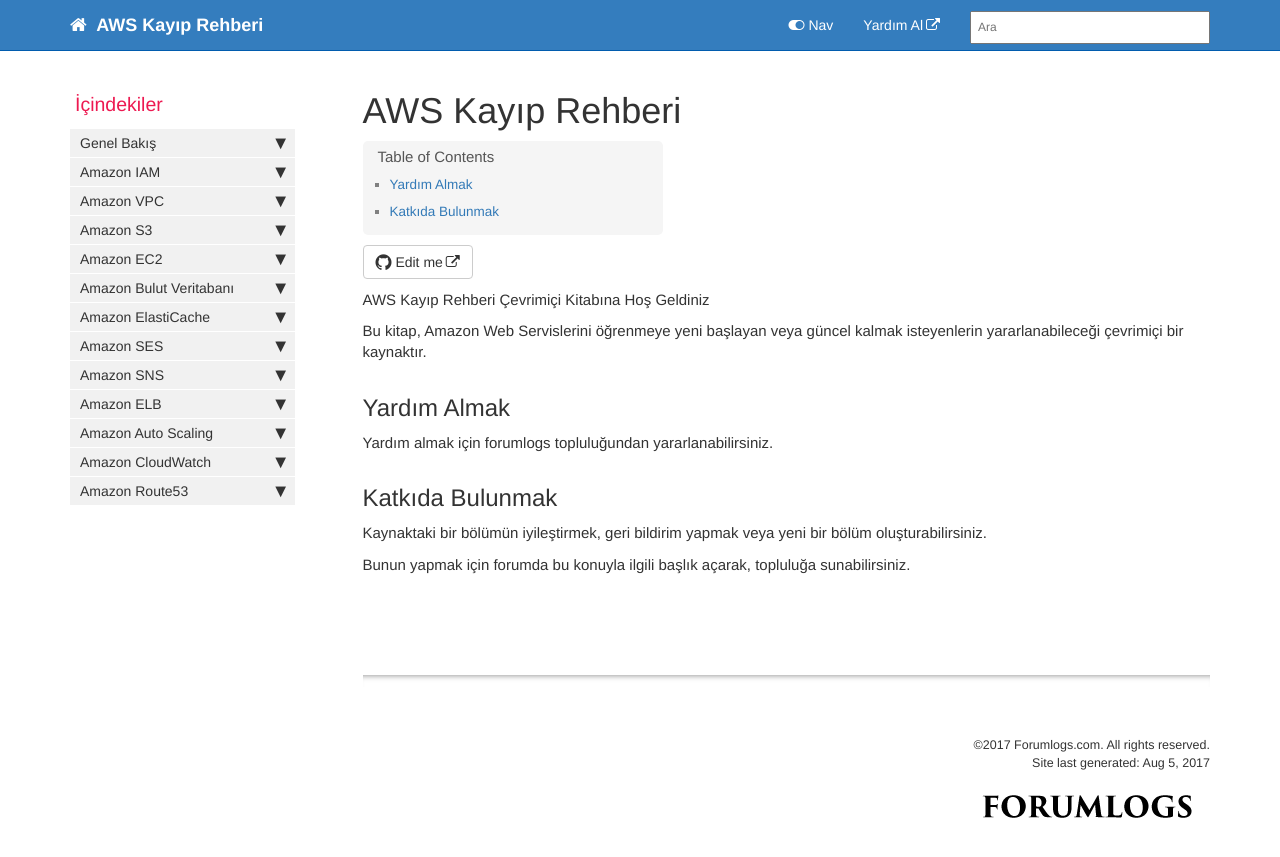
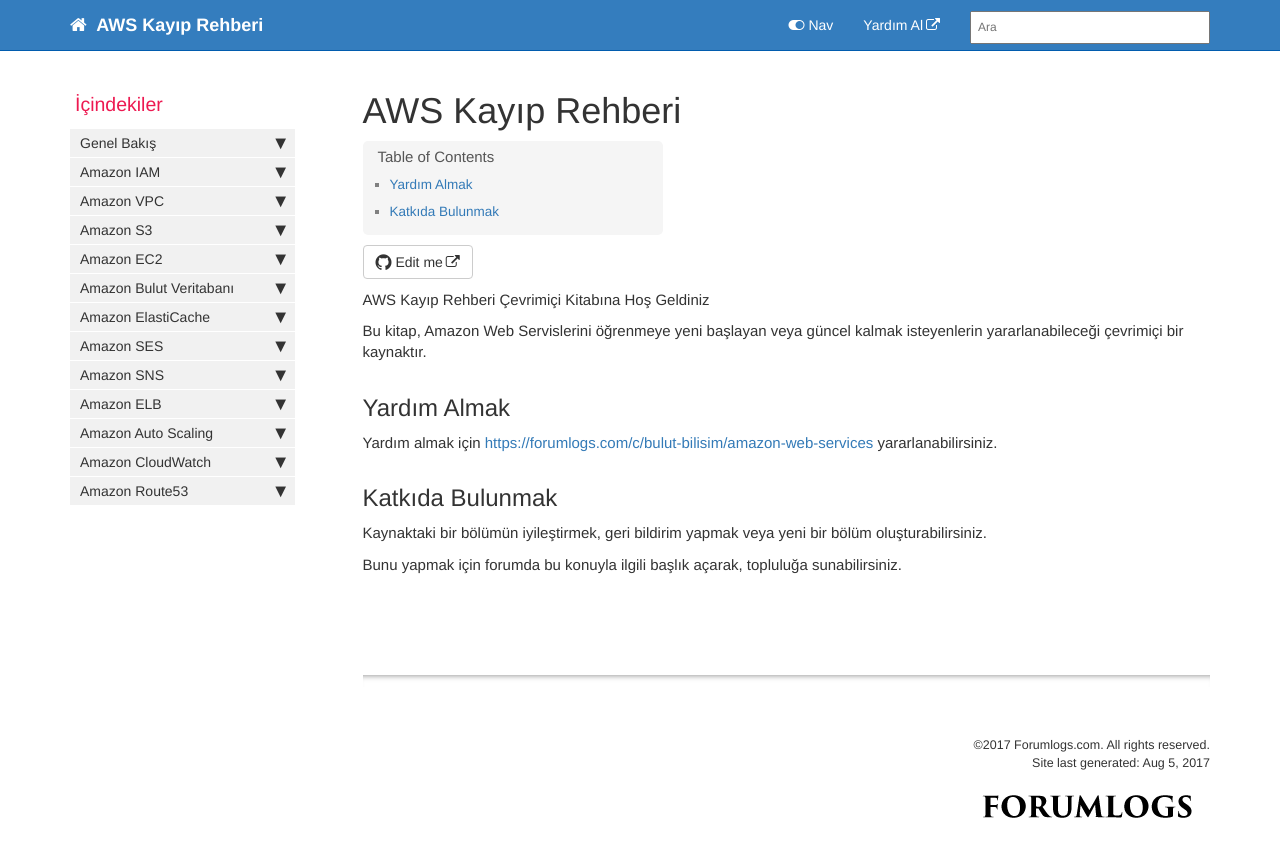
Before and after one commit to forumlogscom/aws-kayip-rehberi, a Jekyll site: the page built from index.md, in a window 1280 px wide. Shown: the top 857 px of the page. Built offline with Jekyll 4.4.1, drawn with Linux system fonts in a browser that asks for light colours; nearby versions of some CDN libraries; comment, search, counter and statistics services are not loaded.

Commit message:
fix  index

```diff
--- a/index.md
+++ b/index.md
@@ -13,9 +13,9 @@ AWS Kayıp Rehberi Çevrimiçi Kitabına Hoş Geldiniz
 Bu kitap, Amazon Web Servislerini öğrenmeye yeni başlayan veya güncel kalmak isteyenlerin yararlanabileceği çevrimiçi bir kaynaktır.
 
 ## Yardım Almak
-Yardım almak için forumlogs topluluğundan yararlanabilirsiniz.
+Yardım almak için [https://forumlogs.com/c/bulut-bilisim/amazon-web-services](forumlogs topluluğundan) yararlanabilirsiniz.
 
 ## Katkıda Bulunmak
 Kaynaktaki bir bölümün iyileştirmek, geri bildirim yapmak veya yeni bir bölüm oluşturabilirsiniz.
 
-Bunun yapmak için forumda bu konuyla ilgili başlık açarak, topluluğa sunabilirsiniz.
+Bunu yapmak için forumda bu konuyla ilgili başlık açarak, topluluğa sunabilirsiniz.
```
